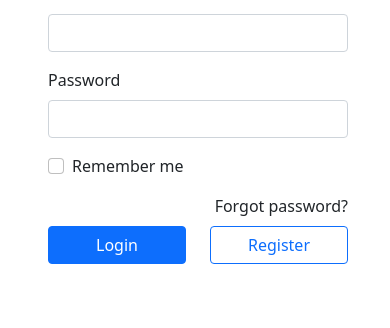
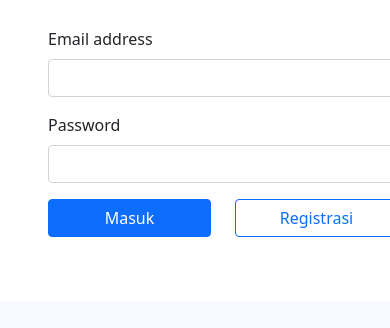
Before and after one commit to damaranshary/UAS-Pemrograman-Web, a PHP site: page /login.php in a window 390 px wide; the page is wider, and only the part inside the window is pictured. Shown: the part 647-975 px from the top of that part. After the commit the page ends 884 px from the top of that part, so only its background shows below. Run offline with PHP 8.4, Linux system fonts and the light colour scheme; some libraries are stand-ins or nearby versions.

Commit message:
Rebranding

```diff
--- a/assets/components/navbar-checkout.php
+++ b/assets/components/navbar-checkout.php
@@ -9,7 +9,7 @@ $name = $row["name"];
 <nav class="navbar navbar-expand-lg navbar-light bg-white fixed-top">
     <div class="container py-2 py-lg-3">
         <a class="navbar-brand" href="index.php">
-            <img src="assets/img/logo.svg" alt="" width="100" height="">
+            <img src="assets/img/logo.svg" alt="" height="80">
         </a>
         <button class="navbar-toggler" type="button" data-bs-toggle="collapse" data-bs-target="#navbarSupportedContent" aria-controls="navbarSupportedContent" aria-expanded="false" aria-label="Toggle navigation">
             <span class="navbar-toggler-icon"></span>
--- a/assets/components/navbar-profil.php
+++ b/assets/components/navbar-profil.php
@@ -9,7 +9,7 @@ $name = $row["name"];
 <nav class="navbar navbar-expand-lg navbar-light bg-white fixed-top">
     <div class="container py-2 py-lg-3">
         <a class="navbar-brand" href="index.php">
-            <img src="assets/img/logo.svg" alt="" width="100" height="">
+            <img src="assets/img/logo.svg" alt="" height="80">
         </a>
         <button class="navbar-toggler" type="button" data-bs-toggle="collapse" data-bs-target="#navbarSupportedContent" aria-controls="navbarSupportedContent" aria-expanded="false" aria-label="Toggle navigation">
             <span class="navbar-toggler-icon"></span>
--- a/assets/components/navbar-promo.php
+++ b/assets/components/navbar-promo.php
@@ -9,7 +9,7 @@ $name = $row["name"];
 <nav class="navbar navbar-expand-lg navbar-light bg-white fixed-top">
     <div class="container py-2 py-lg-3">
         <a class="navbar-brand" href="index.php">
-            <img src="assets/img/logo.svg" alt="" width="100" height="">
+            <img src="assets/img/logo.svg" alt="" height="80">
         </a>
         <button class="navbar-toggler" type="button" data-bs-toggle="collapse" data-bs-target="#navbarSupportedContent" aria-controls="navbarSupportedContent" aria-expanded="false" aria-label="Toggle navigation">
             <span class="navbar-toggler-icon"></span>
--- a/assets/components/navbar.php
+++ b/assets/components/navbar.php
@@ -9,7 +9,7 @@ $name = $row["name"];
 <nav class="navbar navbar-expand-lg navbar-light bg-white fixed-top">
     <div class="container py-2 py-lg-3">
         <a class="navbar-brand" href="index.php">
-            <img src="assets/img/logo.svg" alt="" width="100" height="">
+            <img src="assets/img/logo.svg" alt="" width="" height="80">
         </a>
         <button class="navbar-toggler" type="button" data-bs-toggle="collapse" data-bs-target="#navbarSupportedContent" aria-controls="navbarSupportedContent" aria-expanded="false" aria-label="Toggle navigation">
             <span class="navbar-toggler-icon"></span>
--- a/checkout.php
+++ b/checkout.php
@@ -28,7 +28,7 @@ mysqli_next_result($connect);
     <?php
     include "assets/components/navbar-checkout.php"
     ?>
-    <main>
+    <main class="mt-5">
         <div class="container">
             <div class="row">
                 <div class="col me-3">
--- a/index.php
+++ b/index.php
@@ -21,7 +21,7 @@ if (empty($_SESSION['email']) and empty($_SESSION['status'])) {
         include "assets/components/header.php"
         ?>
         <link rel="stylesheet" href="assets/css/style.css">
-        <title>Homepage</title>
+        <title>Halaman Utama</title>
     </head>
 
     <body>
--- a/login.php
+++ b/login.php
@@ -8,7 +8,7 @@ session_start(); ?>
     include "assets/components/header.php"
     ?>
     <link rel="stylesheet" href="assets/css/login.css">
-    <title>Document</title>
+    <title>Login</title>
 </head>
 
 <body>
@@ -28,9 +28,11 @@ session_start(); ?>
 
         <div class="col-md-6 p-0 bg-white h-md-100 loginarea">
             <div class="d-md-flex align-items-center h-md-100 p-5 justify-content-center">
-                <form action="server/login_process.php" method="POST" style="width: 300px;">
-                    <img class="mb-3" src="assets/img/logo.svg" alt="" width="100px">
-                    <h2 class="mb-5">Welcome to blala</h2>
+                <form action="server/login_process.php" method="POST" style="width: 350px;">
+                    <div class="text-center">
+                        <img class="mb-3" src="assets/img/logo.svg" alt="" width="120px">
+                        <h2 class="mb-5">Halo Jahitku</h2>
+                    </div>
                     <div class="mb-3">
                         <label for="email" class="form-label">Email address</label>
                         <input type="email" class="form-control" name="email" id="email">
@@ -39,29 +41,16 @@ session_start(); ?>
                         <label for="password" class="form-label">Password</label>
                         <input type="password" class="form-control" name="password" id="password">
                     </div>
-                    <div class="row my-2">
-                        <div class="col-md-6 d-flex justify-content-start">
-                            <!-- Checkbox -->
-                            <div class="form-check mb-3">
-                                <input class="form-check-input" type="checkbox" value="" id="loginCheck" />
-                                <label class="form-check-label" for="loginCheck"> Remember me </label>
-                            </div>
-                        </div>
-
-                        <div class="col-md-6 d-flex justify-content-end">
-                            <a href="#!" class="text-body" style="text-decoration: none;">Forgot password?</a>
-                        </div>
-                    </div>
 
                     <div class="row mb-3">
                         <div class="col">
                             <div class="d-grid">
-                                <button type="submit" class="btn btn-primary">Login</button>
+                                <button type="submit" class="btn btn-primary">Masuk</button>
                             </div>
                         </div>
                         <div class="col">
                             <div class="d-grid">
-                                <a href="register.php" class="btn btn-outline-primary">Register</a>
+                                <a href="register.php" class="btn btn-outline-primary">Registrasi</a>
                             </div>
                         </div>
                     </div>
--- a/profile.php
+++ b/profile.php
@@ -31,8 +31,8 @@ if (empty($_SESSION['email']) and empty($_SESSION['status'])) {
         include "assets/components/navbar-profil.php"
         ?>
         <main>
-            <div class="container mt-4">
-                <a href="index.php" class="text-black-50" style="text-decoration: none;"><i class="fas fa-chevron-left me-2"></i>Return to homepage</a>
+            <div class="container my-5">
+                <a href="index.php" class="text-black-50 mt-5" style="text-decoration: none;"><i class="fas fa-chevron-left me-2"></i>Kembali ke halaman utama</a>
                 <h3 class="mt-4">Profile</h3>
                 <form class="mt-4">
                     <div class="row mb-3">
```
Also changed, not shown: register.php (+8 -6 lines), assets/img/logo.svg.
